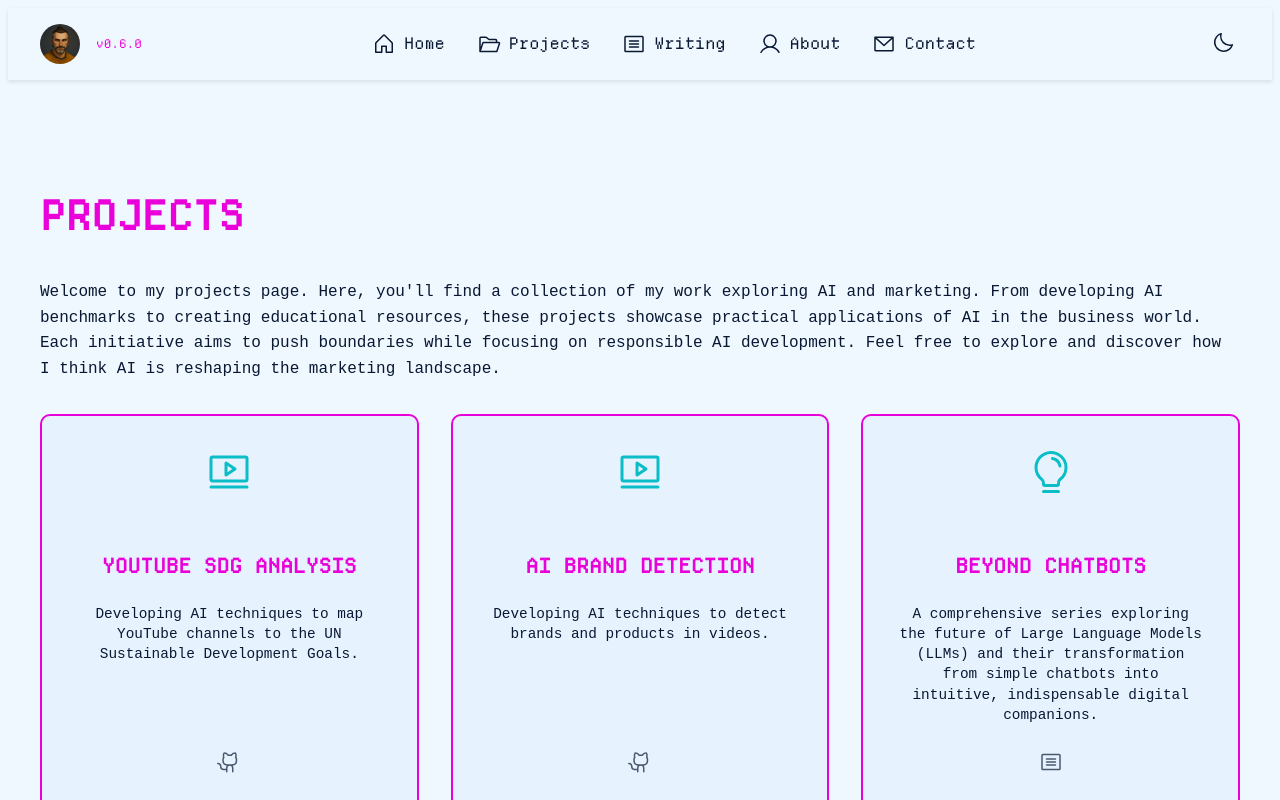
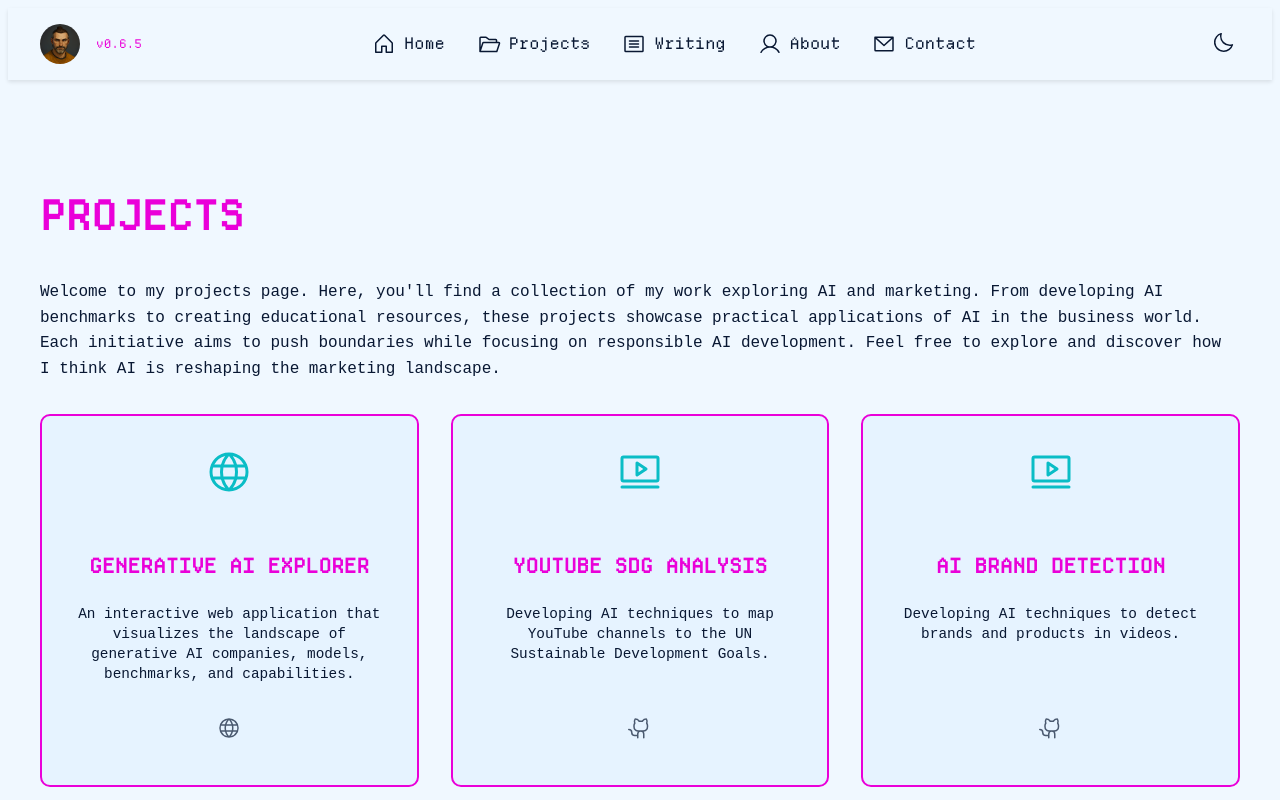
Before and after one commit to seanbetts/seanbetts, a React (Create React App) app: page /projects in a window 1280 px wide. Shown: the top 800 px of the page. Built offline with nearby package versions, Linux system fonts and the light colour scheme; a web font is replaced by a local one.

Commit message:
Added GenAI Explorer Project

```diff
--- a/package.json
+++ b/package.json
@@ -1,7 +1,7 @@
 {
   "name": "seanbetts",
   "repo": "https://seanbetts.github.io/seanbetts",
-  "version": "0.6.0",
+  "version": "0.6.5",
   "private": true,
   "dependencies": {
     "@sendgrid/mail": "^8.1.3",
--- a/src/data/projectsData.js
+++ b/src/data/projectsData.js
@@ -1,6 +1,32 @@
-import { Video, Ruler, Clock, ChatCircleDots, ChalkboardTeacher, Student, Lightbulb, Calendar } from "@phosphor-icons/react";
+import { Video, Ruler, Clock, ChatCircleDots, ChalkboardTeacher, Student, Lightbulb, Calendar, Globe } from "@phosphor-icons/react";
 
 const projectsData = [
+  {
+    "id": "genai-explorer",
+    "name": "Generative AI Explorer",
+    "description": "An interactive web application that visualizes the landscape of generative AI companies, models, benchmarks, and capabilities.",
+    "icon": <Globe size={48} />,
+    "url": "https://explorer.the-blueprint.ai/",
+    "type": "website",
+    "date": "May 2025 onwards",
+    "technologies": [
+      "React 19",
+      "Next.js 15.3",
+      "TypeScript",
+      "Tailwind CSS"
+    ],
+    "features": [
+      "Model explorer by category",
+      "Benchmark comparisons",
+      "Rich media galleries",
+      "Company profiles",
+      "Model comparison tool"
+    ],
+    "challenges": "Creating a structured data model to represent the complex AI ecosystem and enabling meaningful comparisons across diverse model types.",
+    "futureImprovements": "Chat interface for intuitive exploration, expanded benchmark database, and real-time data updates",
+    "status": "Active",
+    "heroImage": "/images/projects/xxx.jpg"
+  },
   {
     id: "youtube-sdg-analysis",
     name: "YouTube SDG Analysis",
```
Also changed, not shown: 1 other file (tests, documents, lock files or other folders).
